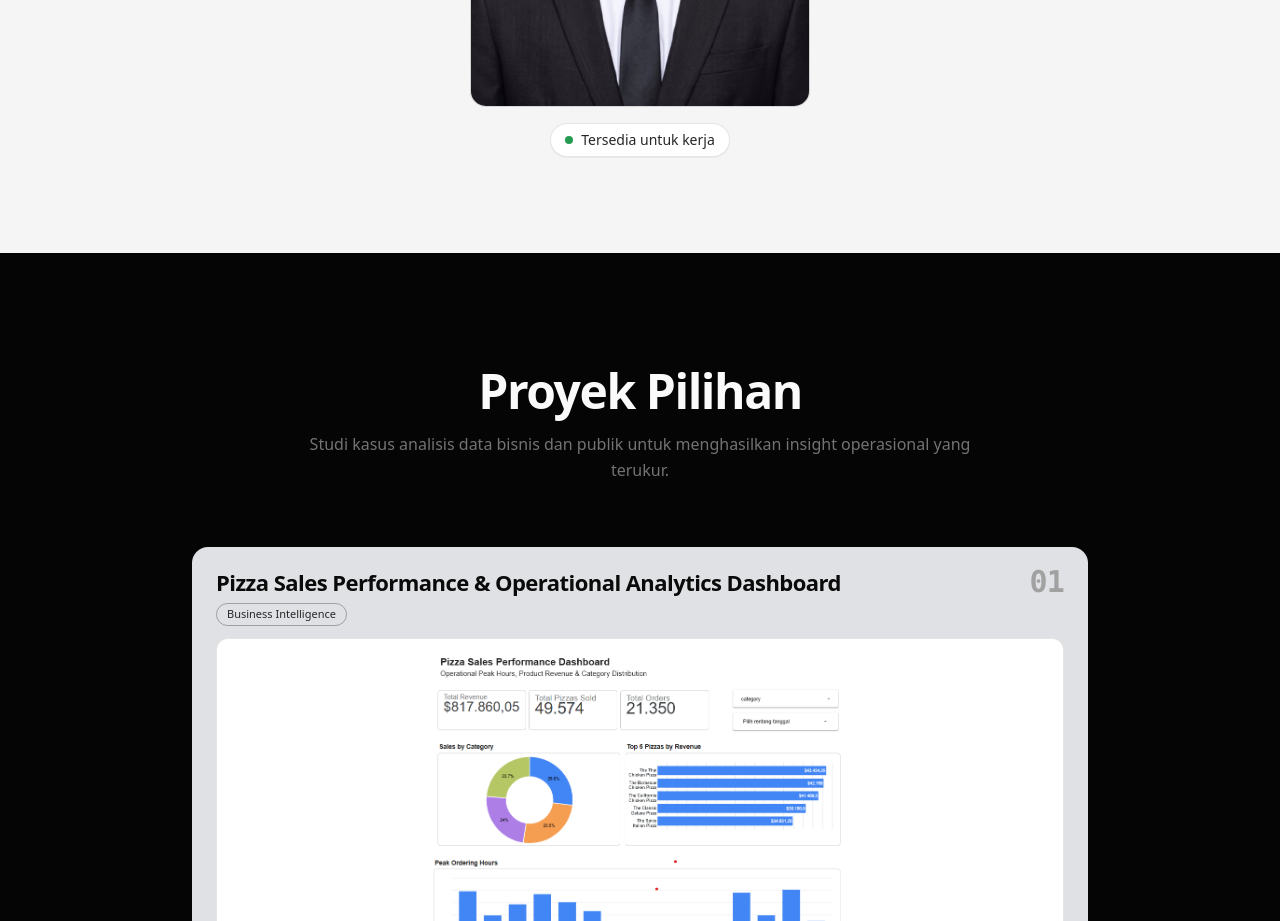
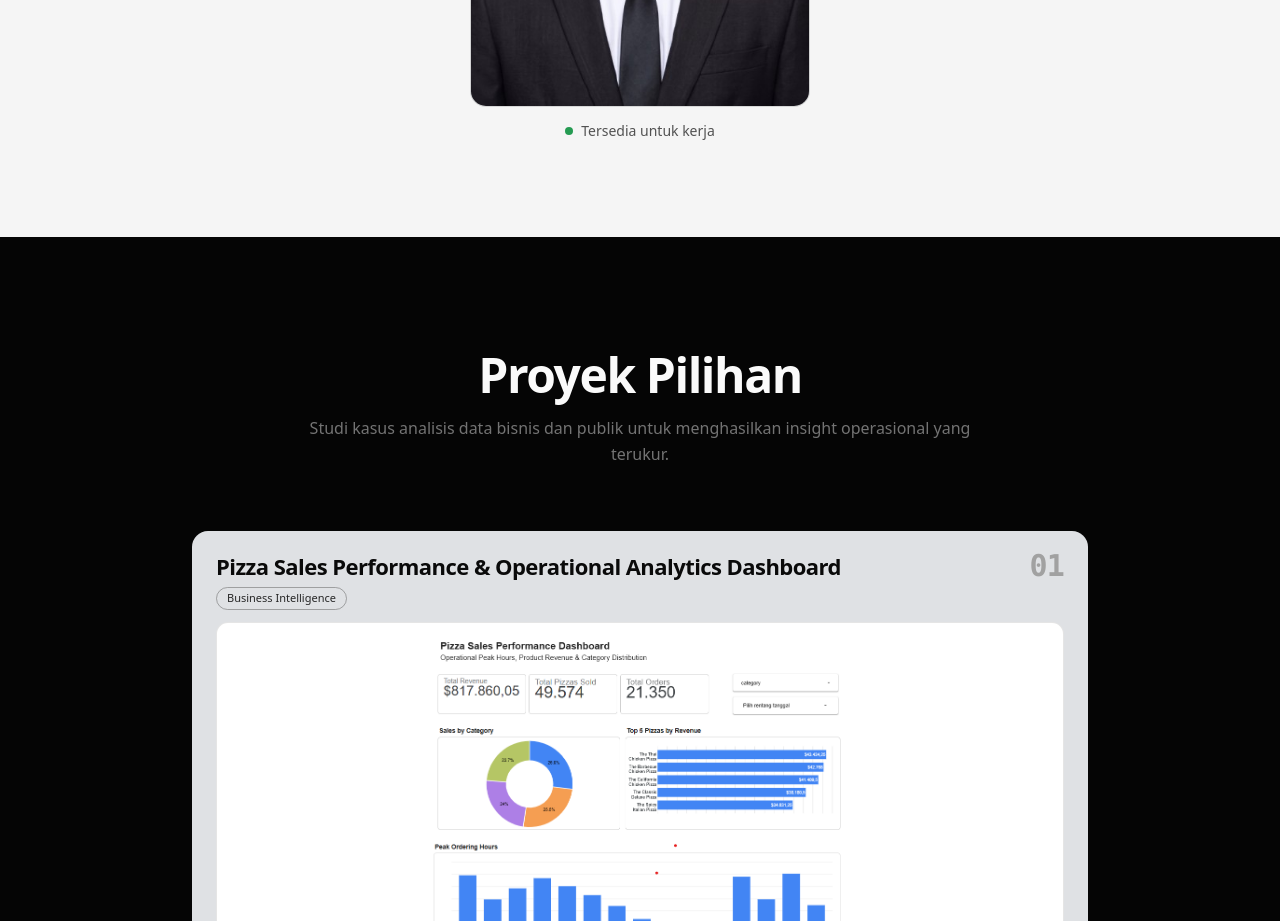
Before and after one commit to qivoradev/portobyiqbal, a React (Vite) app: page / in a window 1280 px wide. Shown: the part 960-1881 px from the top of the page. Built offline with nearby package versions, Linux system fonts and the light colour scheme.

Commit message:
style(hero,footer): refine editorial availability status and footer layout

```diff
--- a/src/sections/Hero.tsx
+++ b/src/sections/Hero.tsx
@@ -144,10 +144,10 @@ export function Hero({
               </div>
             </div>
 
-            {/* Availability Pill Badge directly beneath Portrait Frame */}
-            <div className="mt-4 mx-auto inline-flex items-center gap-2 rounded-full bg-white border border-black/10 px-3.5 py-1.5 shadow-2xs">
-              <span className="w-2 h-2 rounded-full bg-[#259B52] shrink-0" aria-hidden="true" />
-              <span className="text-xs sm:text-sm font-medium text-neutral-800 whitespace-nowrap">
+            {/* Minimalist Editorial Availability Status directly beneath Portrait Frame */}
+            <div className="mt-3.5 inline-flex items-center gap-2">
+              <span className="h-2 w-2 rounded-full bg-[#259B52] shrink-0" aria-hidden="true" />
+              <span className="text-xs sm:text-sm font-medium text-neutral-600 whitespace-nowrap">
                 {hero.availablePill}
               </span>
             </div>
```
